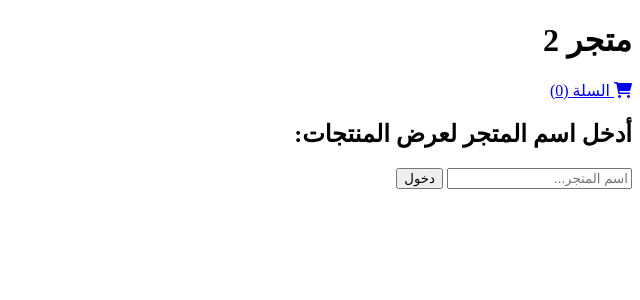
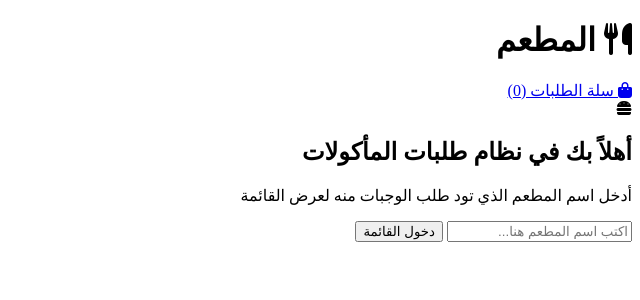
Before and after one commit to chichideb2007-blip/bisnes, a Flask app: template templates/store2_shop.html in a window 1280 px wide. Shown: the top 300 px of the page, without its empty margins (640-1280 px from the left). Run offline with Flask 3, Linux system fonts and the light colour scheme; the template is opened without the code that fills it, so the values that code supplies are empty.

Commit message:
Update store2_shop.html

```diff
--- a/templates/store2_shop.html
+++ b/templates/store2_shop.html
@@ -3,53 +3,82 @@
 <head>
     <meta charset="UTF-8">
     <meta name="viewport" content="width=device-width, initial-scale=1.0">
-    <title>{{ current_company if current_company else 'متجر 2' }}</title>
+    <title>{{ current_company if current_company else 'قائمة طعام المطعم' }}</title>
     <script src="https://cdn.jsdelivr.net/npm/tailwindcss@2.2.19/dist/tailwind.min.css"></script>
-    <link href="https://cdnjs.cloudflare.com/ajax/libs/font-awesome/6.0.0/css/all.min.css" rel="stylesheet">
+    <link href="https://cdnjs.cloudflare.com/ajax/libs/font-awesome/6.4.0/css/all.min.css" rel="stylesheet">
 </head>
-<body class="bg-gray-100">
+<body class="bg-amber-50/30 text-gray-800">
 
-    <header class="bg-white shadow p-4 flex justify-between items-center">
-        <h1 class="text-xl font-bold text-indigo-600">{{ current_company if current_company else 'متجر 2' }}</h1>
+    <header class="bg-white shadow-sm p-4 flex justify-between items-center border-b border-gray-100 sticky top-0 z-50">
+        <h1 class="text-xl font-black text-gray-900 flex items-center gap-2">
+            <i class="fas fa-utensils text-amber-600"></i>
+            {{ current_company if current_company else 'المطعم' }}
+        </h1>
         <div class="flex items-center gap-4">
-            <a href="/store2_cart" class="bg-indigo-600 text-white px-4 py-2 rounded-lg flex items-center gap-2">
-                <i class="fas fa-shopping-cart"></i> السلة (<span id="cart-count">0</span>)
+            <a href="/store2_cart" class="bg-amber-600 hover:bg-amber-700 text-white px-4 py-2 rounded-full font-bold text-sm flex items-center gap-2 shadow-md shadow-amber-600/20 transition-all">
+                <i class="fas fa-shopping-bag"></i> سلة الطلبات (<span id="cart-count">0</span>)
             </a>
             {% if current_company %}
-                <a href="/clear_store2_session" class="text-sm text-red-500 underline">تغيير المتجر</a>
+                <a href="/clear_store2_session" class="text-xs text-rose-500 hover:text-rose-700 font-medium underline flex items-center gap-1">
+                    <i class="fas fa-exchange-alt"></i> تغيير المطعم
+                </a>
             {% endif %}
         </div>
     </header>
 
-    <main class="max-w-6xl mx-auto p-4">
+    <main class="max-w-6xl mx-auto p-4 py-8">
         {% if not current_company %}
-        <div class="bg-white p-8 rounded shadow text-center my-10">
-            <h2 class="text-lg font-bold mb-4">أدخل اسم المتجر لعرض المنتجات:</h2>
-            <form action="/store2" method="POST" class="flex justify-center gap-2">
-                <input type="text" name="company_name" class="border p-2 rounded w-64" placeholder="اسم المتجر..." required>
-                <button type="submit" class="bg-indigo-600 text-white px-4 py-2 rounded">دخول</button>
+        <div class="bg-white p-8 rounded-3xl shadow-xl border border-gray-100 text-center my-10 max-w-xl mx-auto">
+            <div class="w-16 h-16 bg-amber-100 text-amber-600 rounded-full flex items-center justify-center mx-auto mb-4 text-2xl">
+                <i class="fas fa-burger"></i>
+            </div>
+            <h2 class="text-xl font-black text-gray-900 mb-2">أهلاً بك في نظام طلبات المأكولات</h2>
+            <p class="text-gray-500 text-sm mb-6">أدخل اسم المطعم الذي تود طلب الوجبات منه لعرض القائمة</p>
+
+            <form action="/store2" method="POST" class="flex flex-col sm:flex-row justify-center gap-3">
+                <input type="text" name="company_name" class="border border-gray-200 bg-gray-50 p-3 rounded-2xl w-full outline-none text-sm font-medium focus:border-amber-500" placeholder="اكتب اسم المطعم هنا..." required>
+                <button type="submit" class="bg-amber-600 hover:bg-amber-700 text-white px-8 py-3 rounded-2xl font-bold text-sm shadow-lg shadow-amber-600/20 transition-colors shrink-0">دخول القائمة</button>
             </form>
         </div>
         {% elif products %}
+        <div class="mb-6">
+            <h2 class="text-xl font-black text-gray-900 mb-1 flex items-center gap-2">
+                <i class="fas fa-book-open text-amber-600"></i> قائمة الوجبات والمشروبات
+            </h2>
+            <p class="text-gray-500 text-sm">اختر ما يعجبك وأضفه إلى سلة طلباتك ليصلك ساخناً</p>
+        </div>
+
         <div class="grid grid-cols-1 sm:grid-cols-2 md:grid-cols-3 gap-6">
             {% for product in products %}
-            <div class="bg-white p-4 rounded shadow flex flex-col justify-between">
+            <div class="bg-white p-4 rounded-2xl shadow-sm border border-gray-100 flex flex-col justify-between hover:shadow-md transition-shadow">
                 <div>
-                    {% if product['product-images'] %}
-                        <img src="{{ product['product-images'] }}" class="w-full h-40 object-cover rounded mb-2">
-                    {% endif %}
-                    <h3 class="font-bold text-lg">{{ product.name }}</h3>
-                    <p class="text-indigo-600 font-bold mb-4">{{ product.price }} دج</p>
+                    <div class="w-full h-40 bg-amber-50/50 rounded-xl overflow-hidden mb-3">
+                        {% if product['product-images'] %}
+                            <img src="{{ product['product-images'] }}" class="w-full h-full object-cover">
+                        {% else %}
+                            <div class="w-full h-full flex items-center justify-center text-amber-400">
+                                <i class="fas fa-pizza-slice text-3xl"></i>
+                            </div>
+                        {% endif %}
+                    </div>
+                    <h3 class="font-bold text-gray-800 text-base mb-1 line-clamp-1">{{ product.name }}</h3>
+                    <p class="text-amber-600 font-black text-lg mb-4">{{ product.price }} دج</p>
                 </div>
+
                 {% if product.quantity > 0 %}
-                <button onclick="addToCart('{{ product.id }}', '{{ product.name }}', {{ product.price }})" class="bg-green-600 text-white py-2 rounded font-bold hover:bg-green-700">
-                    أضف إلى السلة
+                <button onclick="addToCart('{{ product.id }}', '{{ product.name }}', {{ product.price }})" class="w-full bg-amber-600 hover:bg-amber-700 active:scale-95 text-white py-2.5 rounded-xl font-bold text-xs flex items-center justify-center gap-1.5 shadow-md shadow-amber-600/20 transition-all cursor-pointer">
+                    <i class="fas fa-plus-circle"></i> أضف للطلب
                 </button>
                 {% else %}
-                <button disabled class="bg-gray-300 text-gray-500 py-2 rounded font-bold cursor-not-allowed">نفذت الكمية</button>
+                <button disabled class="w-full bg-gray-100 text-gray-400 py-2.5 rounded-xl font-bold text-xs cursor-not-allowed">نفذت الوجبة</button>
                 {% endif %}
             </div>
             {% endfor %}
+        </div>
+        {% else %}
+        <div class="text-center py-20 text-gray-400 flex flex-col items-center gap-3">
+            <i class="fas fa-mug-hot text-4xl text-amber-300"></i>
+            <p>عذراً، لا توجد وجبات متاحة حالياً في هذا المطعم</p>
         </div>
         {% endif %}
     </main>
@@ -57,16 +86,45 @@
     <script>
         function addToCart(id, name, price) {
             let cart = JSON.parse(localStorage.getItem('store2_cart') || '[]');
-            cart.push({ id, name, price });
+
+            // التحقق إذا كانت الوجبة موجودة مسبقاً لزيادة الكمية بدلاً من تكرارها
+            let existingItem = cart.find(item => item.id == id);
+            if (existingItem) {
+                existingItem.quantity = (parseInt(existingItem.quantity) || 1) + 1;
+            } else {
+                cart.push({ id, name, price, quantity: 1 });
+            }
+
             localStorage.setItem('store2_cart', JSON.stringify(cart));
             updateCartCount();
-            alert("تمت الإضافة إلى السلة بنجاح!");
+
+            // إشعار منبثق لطيف
+            showToast("تمت إضافة الوجبة إلى سلة الطلبات! 🍔");
         }
 
         function updateCartCount() {
             let cart = JSON.parse(localStorage.getItem('store2_cart') || '[]');
-            document.getElementById('cart-count').innerText = cart.length;
+            let totalCount = cart.reduce((sum, item) => sum + (parseInt(item.quantity) || 1), 0);
+            let countEl = document.getElementById('cart-count');
+            if(countEl) countEl.innerText = totalCount;
         }
+
+        function showToast(message) {
+            let existingToast = document.getElementById('toast-notification');
+            if (existingToast) existingToast.remove();
+
+            let toast = document.createElement('div');
+            toast.id = 'toast-notification';
+            toast.className = 'fixed bottom-5 left-1/2 transform -translate-x-1/2 bg-gray-900 text-white text-xs font-bold px-4 py-2.5 rounded-full shadow-2xl z-50 transition-all duration-300 flex items-center gap-2';
+            toast.innerHTML = `<i class="fas fa-check-circle text-amber-400"></i> ${message}`;
+            document.body.appendChild(toast);
+
+            setTimeout(() => {
+                toast.style.opacity = '0';
+                setTimeout(() => toast.remove(), 300);
+            }, 2000);
+        }
+
         updateCartCount();
     </script>
 </body>
```
